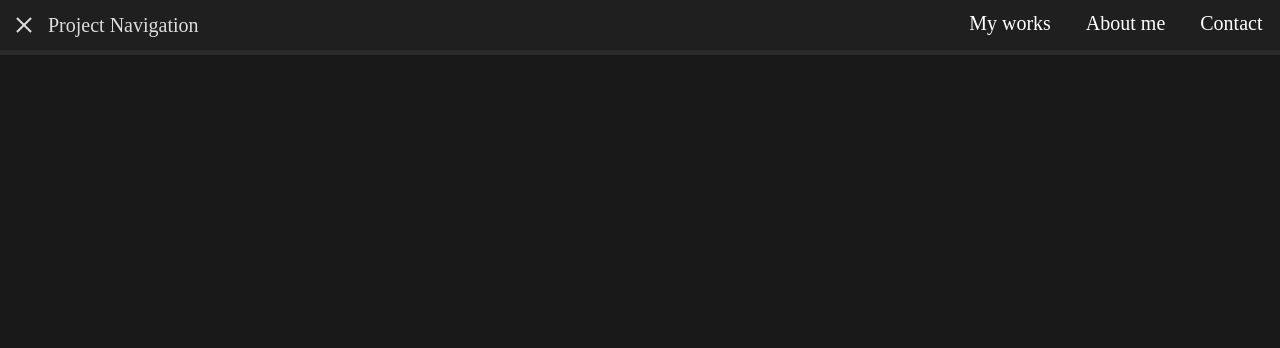
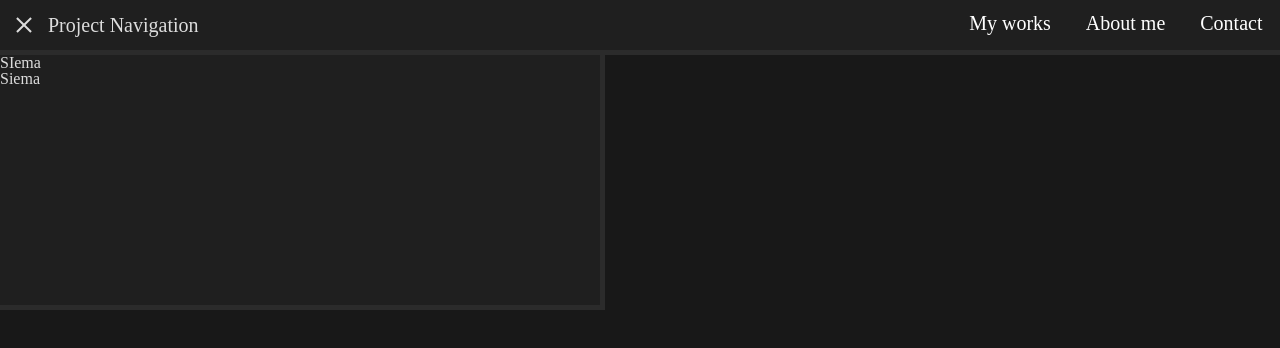
Before and after one commit to PlumpAndProud/personal-website, a React (Create React App) app: page / in a window 1280 px wide. Both pictures are taken after a click on the button 24 px from the left and 25 px from the top of the page. Shown: the top 348 px of the page. Built offline with nearby package versions, Linux system fonts and the light colour scheme.

Commit message:
+list opening, preview

```diff
--- a/package.json
+++ b/package.json
@@ -14,8 +14,8 @@
     "web-vitals": "^2.1.4"
   },
   "scripts": {
-    "start": "react-scripts start",
-    "build": "react-scripts build",
+    "start": "react-scripts --openssl-legacy-provider start",
+    "build": "react-scripts --openssl-legacy-provider build",
     "test": "react-scripts test",
     "eject": "react-scripts eject"
   },
--- a/src/App.js
+++ b/src/App.js
@@ -1,4 +1,4 @@
-import Header from "./components/Header/Header.js";
+import Header from "./components/Header/Header.jsx";
 
 function App() {
   return (
--- a/src/components/Header/Hamburger/Hamburger.js
+++ b/src/components/Header/Hamburger/Hamburger.jsx
@@ -1,6 +1,7 @@
 import Hamburger from "hamburger-react";
 import { useState } from "react";
 import style from "./Hamburger.module.scss";
+import React from "react";
 
 export default function HamburgerSection() {
   const [isOpen, setOpen] = useState(false);
@@ -14,6 +15,14 @@ export default function HamburgerSection() {
           toggle={setOpen}
           color="#dddddd"
         />
+        {isOpen && (
+          <div className={style.Project_list}>
+            <ul>
+              <li>SIema</li>
+              <li>Siema</li>
+            </ul>
+          </div>
+        )}
         <div className={style.Project_navigation}>Project Navigation</div>
       </div>
     </>
--- a/src/components/Header/Hamburger/Hamburger.module.scss
+++ b/src/components/Header/Hamburger/Hamburger.module.scss
@@ -7,3 +7,17 @@
     font-size: 20px;
   }
 }
+
+.Project_list {
+  position: absolute;
+  top: 55px;
+
+  width: 600px;
+  height: 250px;
+
+  color: #ddd;
+  background-color: #1f1f1f;
+
+  border-right: 5px solid #2b2b2b;
+  border-bottom: 5px solid #2b2b2b;
+}
--- a/src/components/Header/Header.js
+++ b/src/components/Header/Header.jsx
@@ -1,4 +1,5 @@
-import HamburgerSection from "./Hamburger/Hamburger";
+import React from "react";
+import HamburgerSection from "./Hamburger/Hamburger.jsx";
 import style from "./Header.module.scss";
 
 export default function Header() {
```
Also changed, not shown: 1 other file (tests, documents, lock files or other folders).
